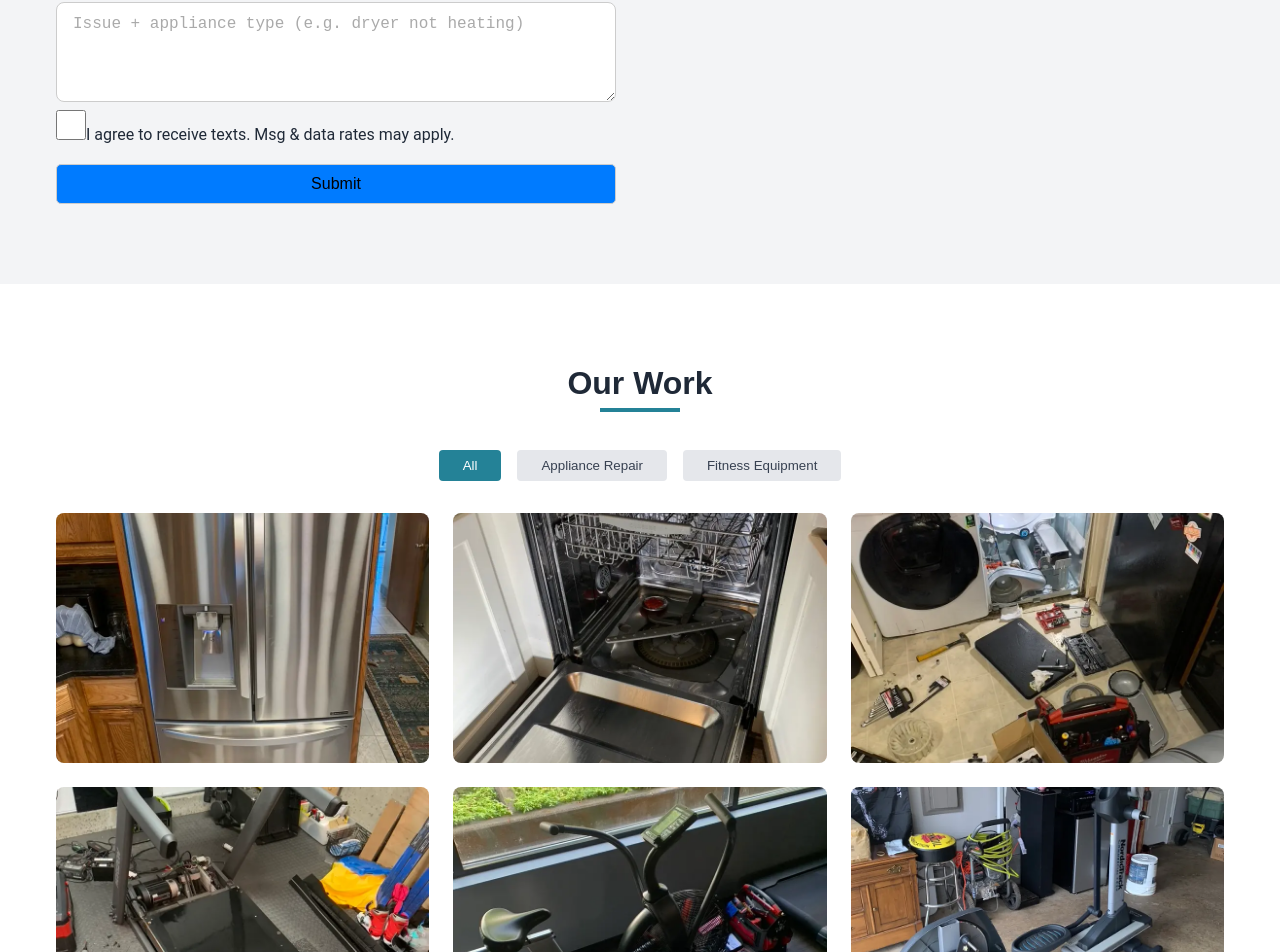
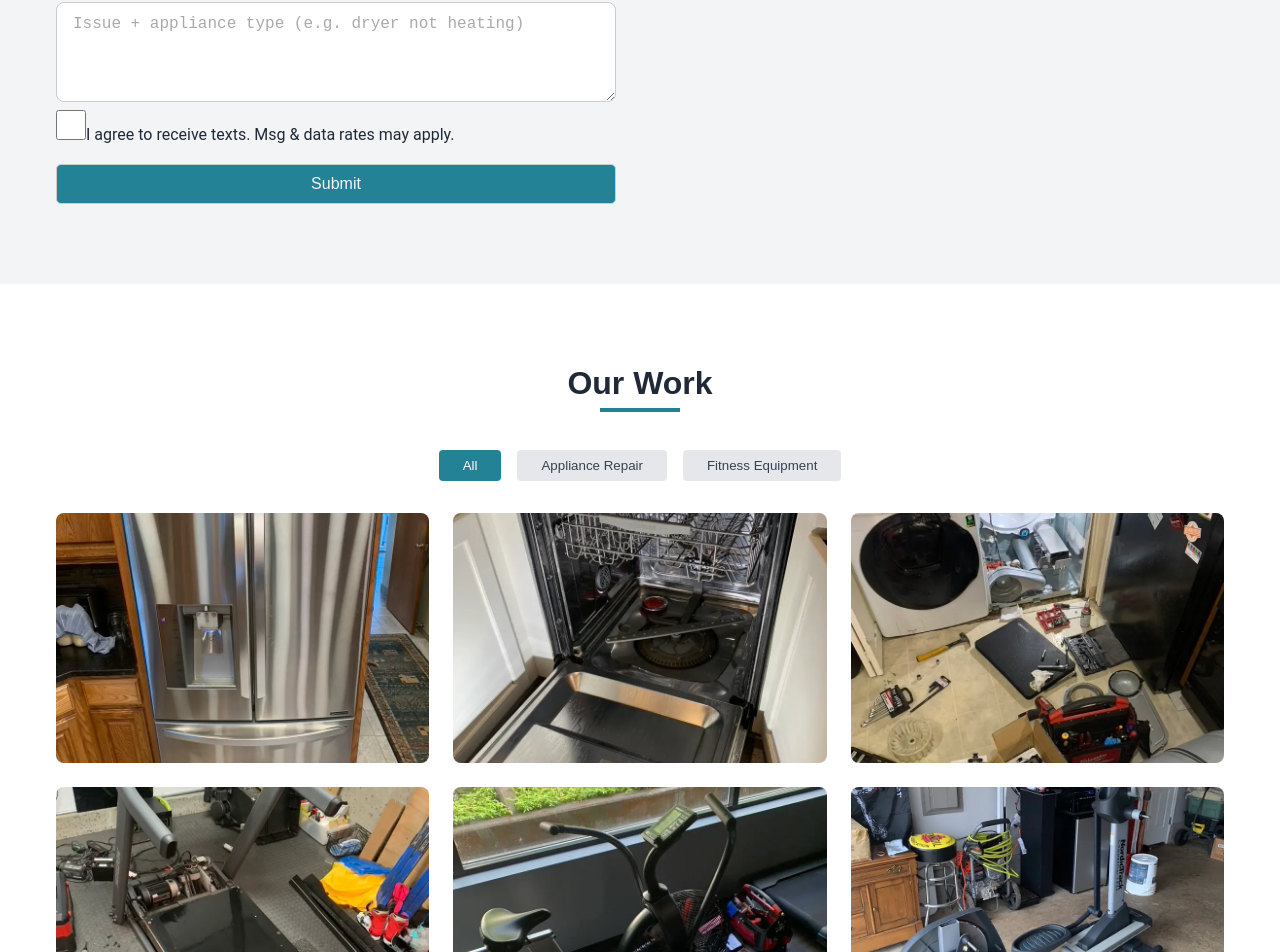
Before and after one commit to pdxserg/appliance-repair-spa, a React (Vite) app: page / in a window 1280 px wide. Shown: the part 2478-3430 px from the top of the page. Built offline with nearby package versions, Linux system fonts and the light colour scheme.

Commit message:
fix: BookingForm.tsx style button Submit

```diff
--- a/src/components/BookingForm/BookingForm.module.css
+++ b/src/components/BookingForm/BookingForm.module.css
@@ -52,7 +52,7 @@ textarea::placeholder {
 .submitButton {
     padding: 10px 20px;
     font-size: 16px;
-
+color: var(--light-color);
     border-radius: 5px;
     transition: background 0.3s ease;
     cursor: pointer;
@@ -63,11 +63,12 @@ textarea::placeholder {
 }
 
 .blue {
-    background-color: #007bff;
+    background-color: var(--primary-color);
 }
 
 .green {
-    background-color: #4eff78;
+    background-color:green;
+
 }
 
 @media (max-width: 768px) {
```
Also changed, not shown: src/components/BookingForm/BookingForm.tsx (+7 -7 lines).
